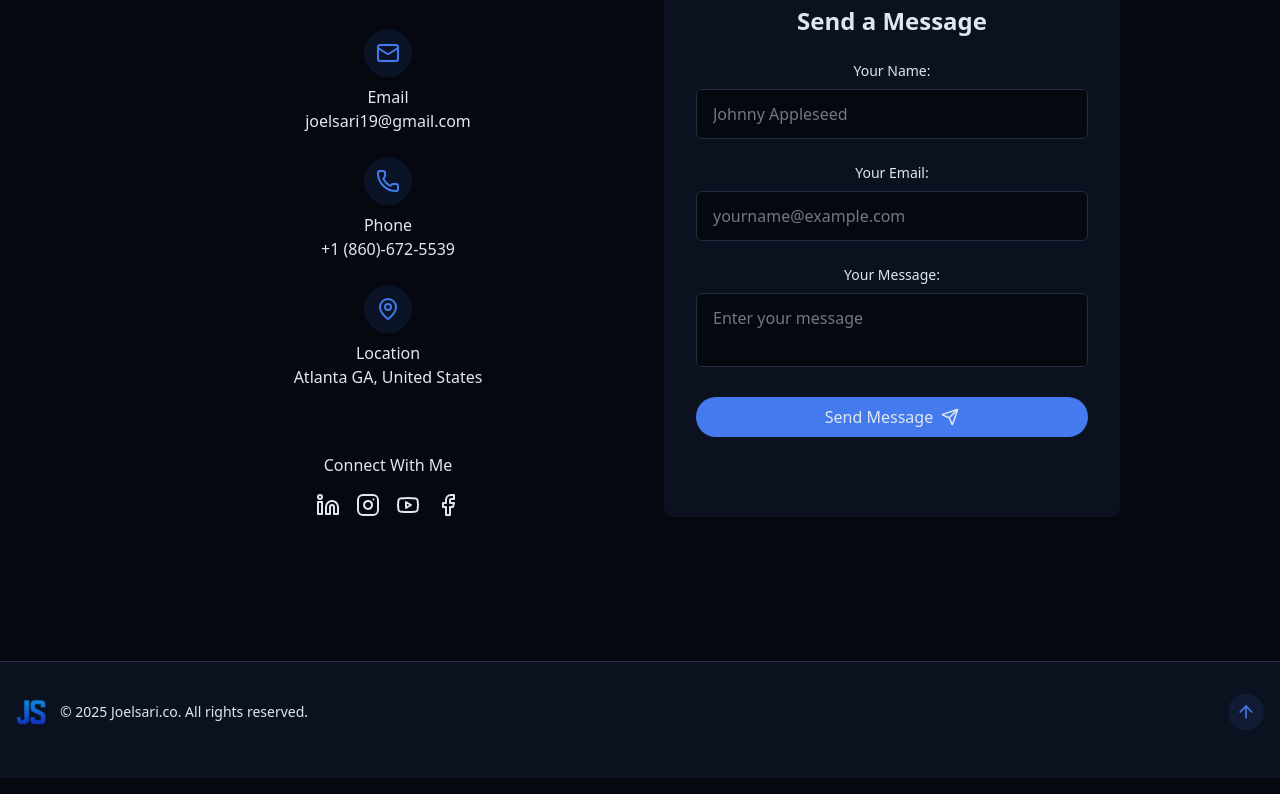
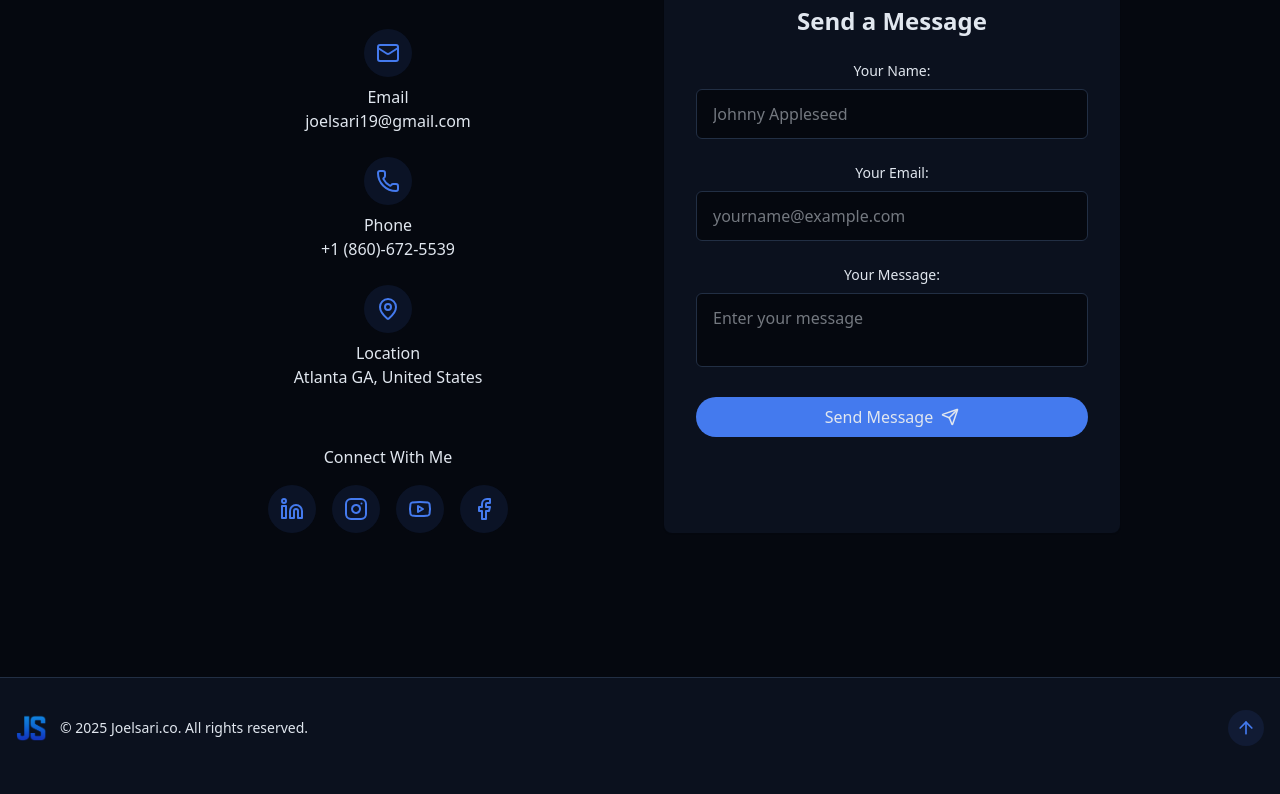
Before and after one commit to Joel-sari/Joel-s-Personal-Portfolio, a React (Vite) app: page / in a window 1280 px wide. Shown: the part 5364-6158 px from the top of the page. Built offline with nearby package versions, Linux system fonts and the light colour scheme.

Commit message:
fixed a small UI change regarding the icons for my social media

```diff
--- a/src/Components/Contact.jsx
+++ b/src/Components/Contact.jsx
@@ -189,26 +189,40 @@ const Contact = () => {
                 </div>
               </div>
             </div>
-            <div className="pt-8">
+            <div className="pt-6">
               <h4 className="font-medium mb-4">Connect With Me</h4>
               <div className="flex space-x-4 justify-center">
                 <a
                   href="https://www.linkedin.com/in/joel-sari/"
                   target="_blank"
+                  className="p-3 rounded-full bg-primary/10 hover:bg-primary/20 transition-colors"
+                  aria-label="LinkedIn"
                 >
-                  <Linkedin />
+                  <Linkedin className="h-6 w-6 text-primary" />
                 </a>
-                <a href="https://www.instagram.com/joelsariz/" target="_blank">
-                  <Instagram />
+                <a
+                  href="https://www.instagram.com/joelsariz/"
+                  target="_blank"
+                  className="p-3 rounded-full bg-primary/10 hover:bg-primary/20 transition-colors"
+                  aria-label="Instagram"
+                >
+                  <Instagram className="h-6 w-6 text-primary" />
                 </a>
-                <a href="https://www.youtube.com/@Joel-Sari" target="_blank">
-                  <Youtube />
+                <a
+                  href="https://www.youtube.com/@Joel-Sari"
+                  target="_blank"
+                  className="p-3 rounded-full bg-primary/10 hover:bg-primary/20 transition-colors"
+                  aria-label="YouTube"
+                >
+                  <Youtube className="h-6 w-6 text-primary" />
                 </a>
                 <a
                   href="https://www.facebook.com/helloitsmejoel/"
                   target="_blank"
+                  className="p-3 rounded-full bg-primary/10 hover:bg-primary/20 transition-colors"
+                  aria-label="Facebook"
                 >
-                  <Facebook />
+                  <Facebook className="h-6 w-6 text-primary" />
                 </a>
               </div>
             </div>
```
